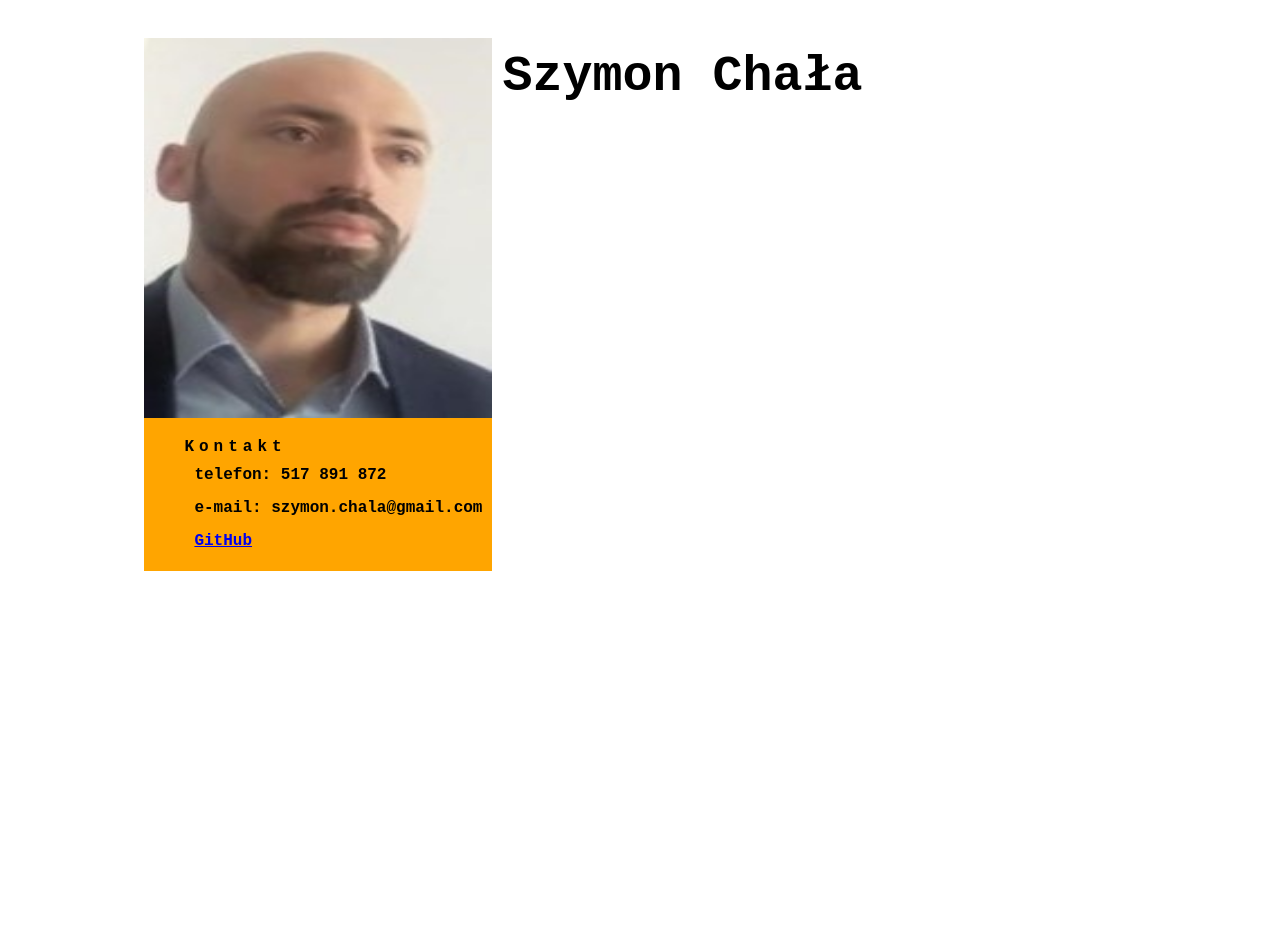
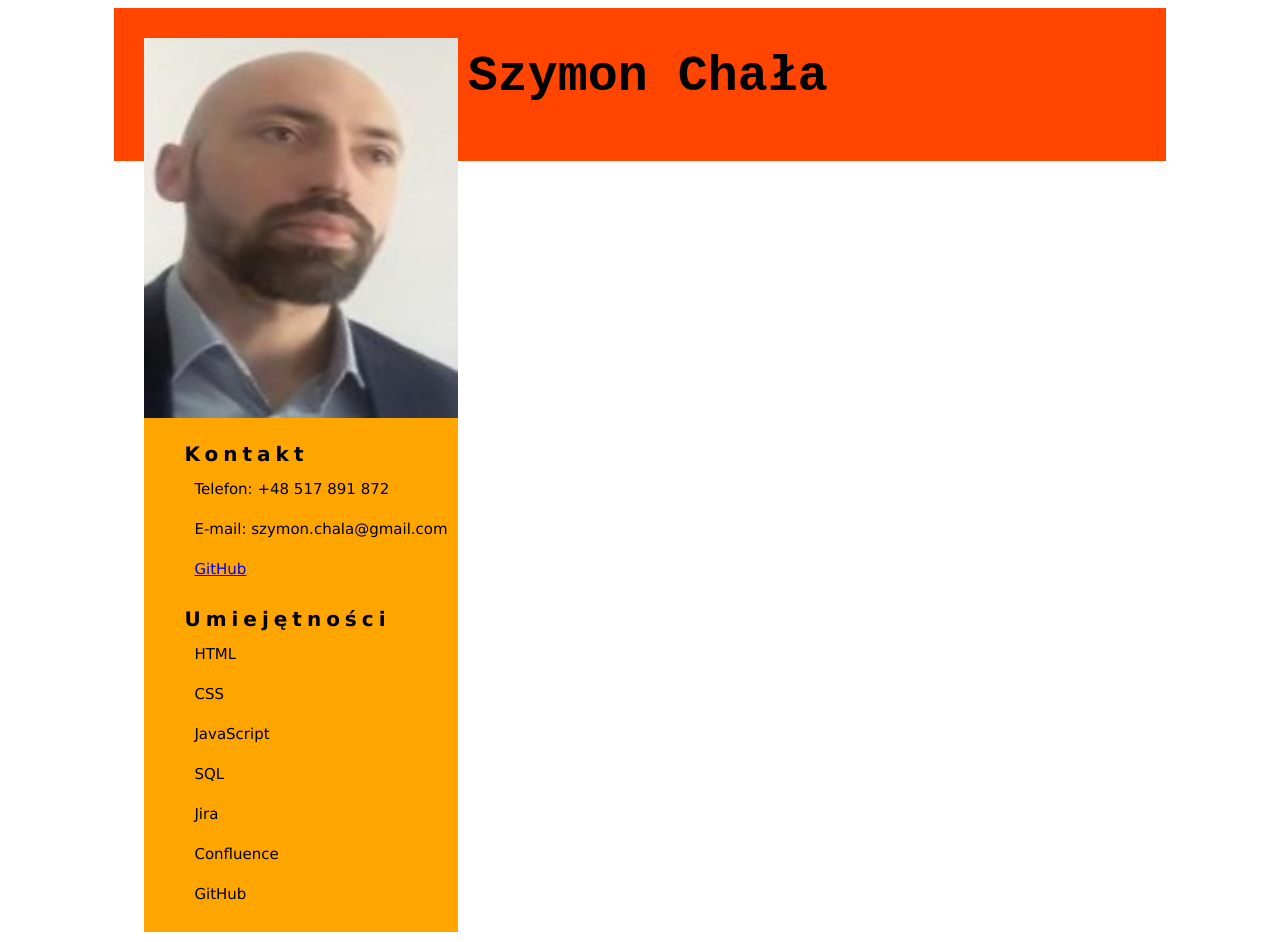
Before and after one commit to szymel2020/CV-Szymon-HTML, a plain HTML site: page CV-Szymon-HTML.html in a window 1280 px wide. Before the commit the page ends 800 px from the top, so only its background shows below. Drawn offline with Linux system fonts and the light colour scheme.

Commit message:
umiejętności

```diff
--- a/CV-Szymon-HTML.css
+++ b/CV-Szymon-HTML.css
@@ -1,5 +1,6 @@
 
 .container {
+  background-color:orangered;
   margin: auto;
   padding: 20px;
   width: 80%;
@@ -12,9 +13,11 @@ aside {
 }
 
 .firstContact {
-  font-family:'Courier New', Courier, monospace;
-  font-weight:bold;
+  font-family:'Lucida Sans', 'Lucida Sans Regular', 'Lucida Grande', 'Lucida Sans Unicode', Geneva, Verdana, sans-serif;
+  font-weight:900;
+  font-size: 20px;
   letter-spacing: 5px;
+  line-height: 25px;
 }
 
 .firstContact-one {
@@ -22,6 +25,8 @@ aside {
   letter-spacing: 0;
   padding: 5px;
   margin: 5px;
+  font-size: 15px;
+  font-weight:500;
 }
 
 img {
@@ -31,6 +36,7 @@ img {
 
 h1 {
     font-family:'Courier New', Courier, monospace;
-    margin:20px;
+    margin:auto;
+    padding:20px;
     font-size: 50px;
 }
--- a/CV-Szymon-HTML.html
+++ b/CV-Szymon-HTML.html
@@ -12,13 +12,23 @@
         <aside>
             <img src="fff2.jpg">
             <ul class="firstContact">Kontakt
-                <li class="firstContact-one">telefon: 517 891 872</li>
-                <li class="firstContact-one">e-mail: szymon.chala@gmail.com</li>
+                <li class="firstContact-one">Telefon: +48 517 891 872</li>
+                <li class="firstContact-one">E-mail: szymon.chala@gmail.com</li>
                 <li class="firstContact-one"><a href="https://github.com/szymel2020" target="_blank">GitHub</a></li>
+            </ul>
+            <ul class="firstContact">Umiejętności
+                <li class="firstContact-one">HTML</li>
+                <li class="firstContact-one">CSS</li>
+                <li class="firstContact-one">JavaScript</li>
+                <li class="firstContact-one">SQL</li>
+                <li class="firstContact-one">Jira</li>
+                <li class="firstContact-one">Confluence</li>
+                <li class="firstContact-one">GitHub</li>
             </ul>
 
         </aside>
         <h1>Szymon Chała</h1>
+        <p></p>
     </div>
 </body>
 </html>
```
